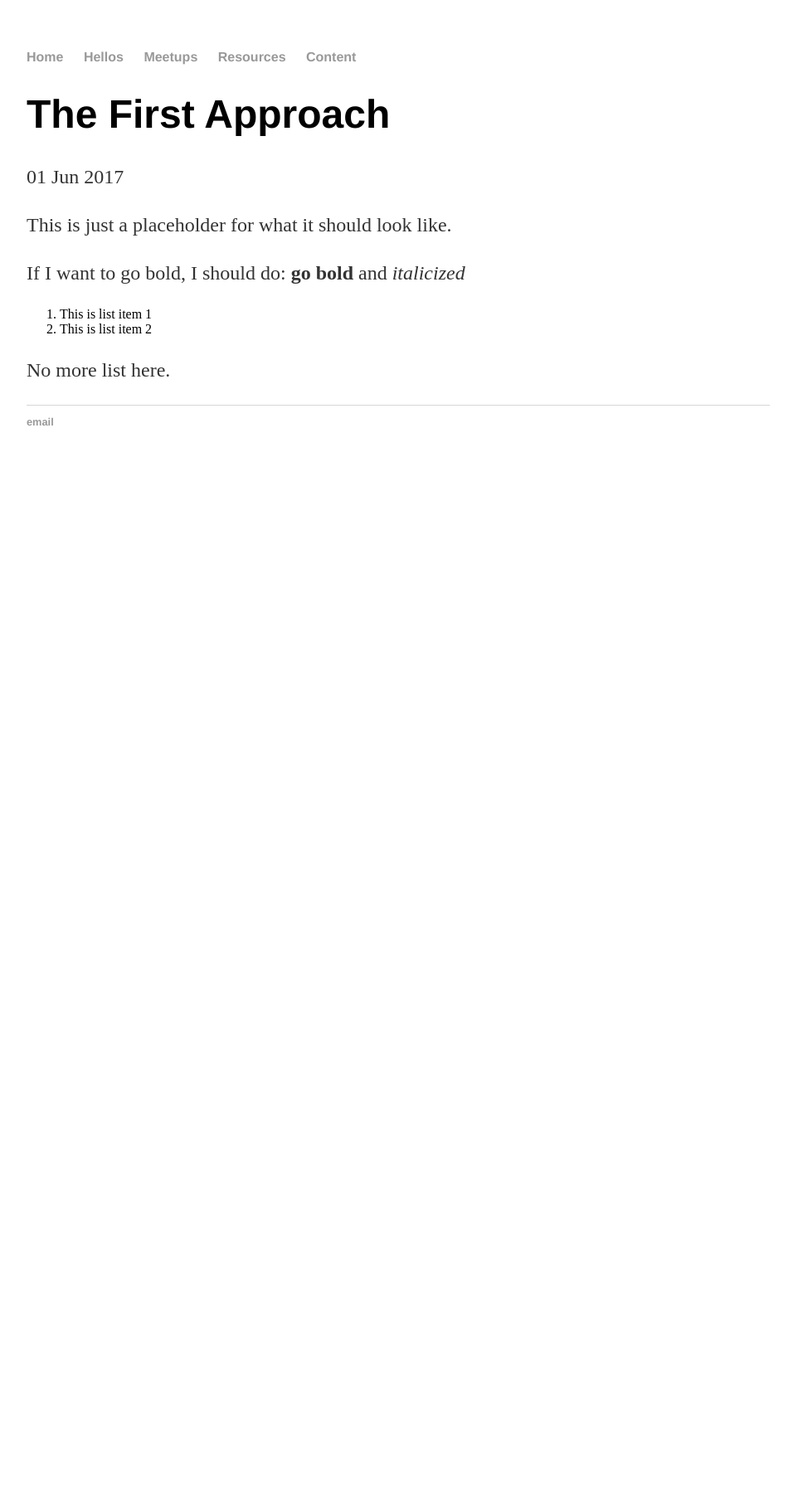
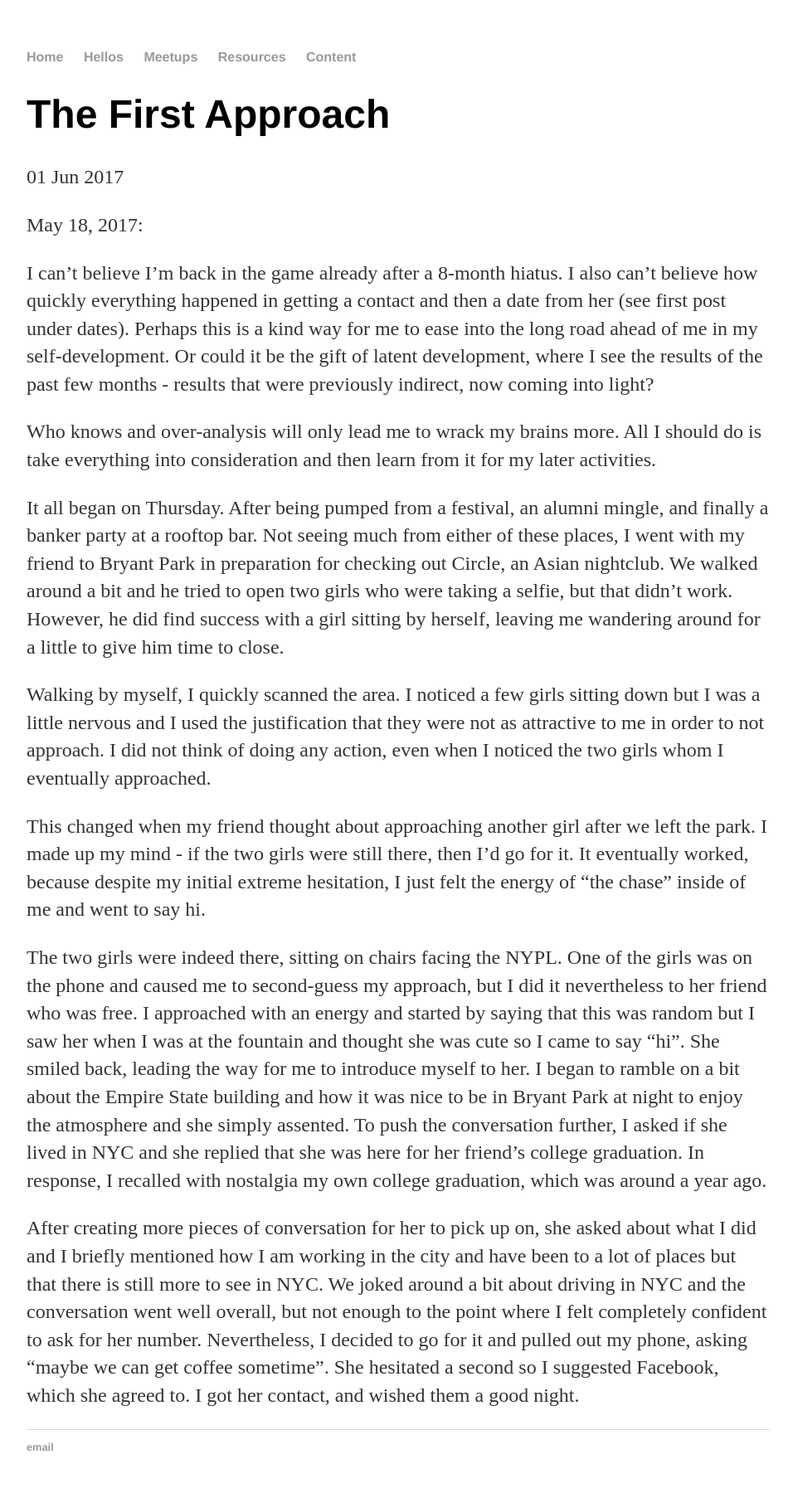
Before and after one commit to ahundredhellos/ahundredhellos.github.io, a Jekyll site: the page built from _posts/2017-06-01-the-first-approach.md, in a window 1280 px wide. Shown: the whole page at 83% size, without its empty margins (160-1116 px from the left). Built offline with Jekyll 4.4.1, drawn with Linux system fonts in a browser that asks for light colours; before the commit the page ends 900 px from its top, so only the background shows below that.

Commit message:
Update 2017-06-01-the-first-approach.md

```diff
--- a/_posts/2017-06-01-the-first-approach.md
+++ b/_posts/2017-06-01-the-first-approach.md
@@ -4,11 +4,18 @@ title: "The First Approach"
 date: 2017-06-01
 ---
 
-This is just a placeholder for what it should look like.
+May 18, 2017:
 
-If I want to go bold, I should do: **go bold** and *italicized*
+I can’t believe I’m back in the game already after a 8-month hiatus. I also can’t believe how quickly everything happened in getting a contact and then a date from her (see first post under dates). Perhaps this is a kind way for me to ease into the long road ahead of me in my self-development. Or could it be the gift of latent development, where I see the results of the past few months - results that were previously indirect, now coming into light?
 
-1. This is list item 1
-2. This is list item 2
+Who knows and over-analysis will only lead me to wrack my brains more. All I should do is take everything into consideration and then learn from it for my later activities.
 
-No more list here.
+It all began on Thursday. After being pumped from a festival, an alumni mingle, and finally a banker party at a rooftop bar. Not seeing much from either of these places, I went with my friend to Bryant Park in preparation for checking out Circle, an Asian nightclub. We walked around a bit and he tried to open two girls who were taking a selfie, but that didn’t work. However, he did find success with a girl sitting by herself, leaving me wandering around for a little to give him time to close.
+
+Walking by myself, I quickly scanned the area. I noticed a few girls sitting down but I was a little nervous and I used the justification that they were not as attractive to me in order to not approach. I did not think of doing any action, even when I noticed the two girls whom I eventually approached.
+
+This changed when my friend thought about approaching another girl after we left the park. I made up my mind - if the two girls were still there, then I’d go for it. It eventually worked, because despite my initial extreme hesitation, I just felt the energy of “the chase” inside of me and went to say hi.
+
+The two girls were indeed there, sitting on chairs facing the NYPL. One of the girls was on the phone and caused me to second-guess my approach, but I did it nevertheless to her friend who was free. I approached with an energy and started by saying that this was random but I saw her when I was at the fountain and thought she was cute so I came to say “hi”. She smiled back, leading the way for me to introduce myself to her. I began to ramble on a bit about the Empire State building and how it was nice to be in Bryant Park at night to enjoy the atmosphere and she simply assented. To push the conversation further, I asked if she lived in NYC and she replied that she was here for her friend’s college graduation. In response, I recalled with nostalgia my own college graduation, which was around a year ago.
+
+After creating more pieces of conversation for her to pick up on, she asked about what I did and I briefly mentioned how I am working in the city and have been to a lot of places but that there is still more to see in NYC. We joked around a bit about driving in NYC and the conversation went well overall, but not enough to the point where I felt completely confident to ask for her number. Nevertheless, I decided to go for it and pulled out my phone, asking “maybe we can get coffee sometime”. She hesitated a second so I suggested Facebook, which she agreed to. I got her contact, and wished them a good night.
```
